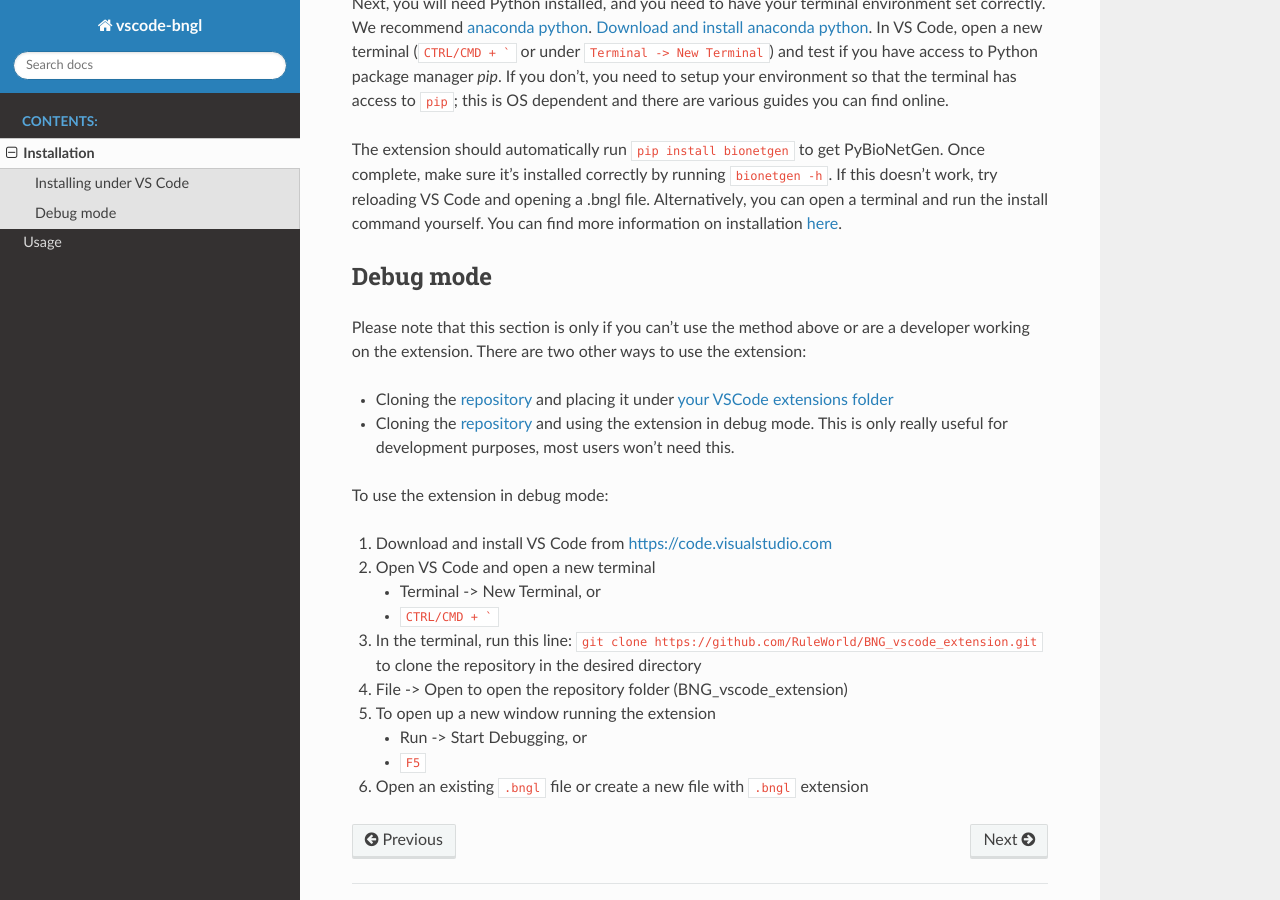
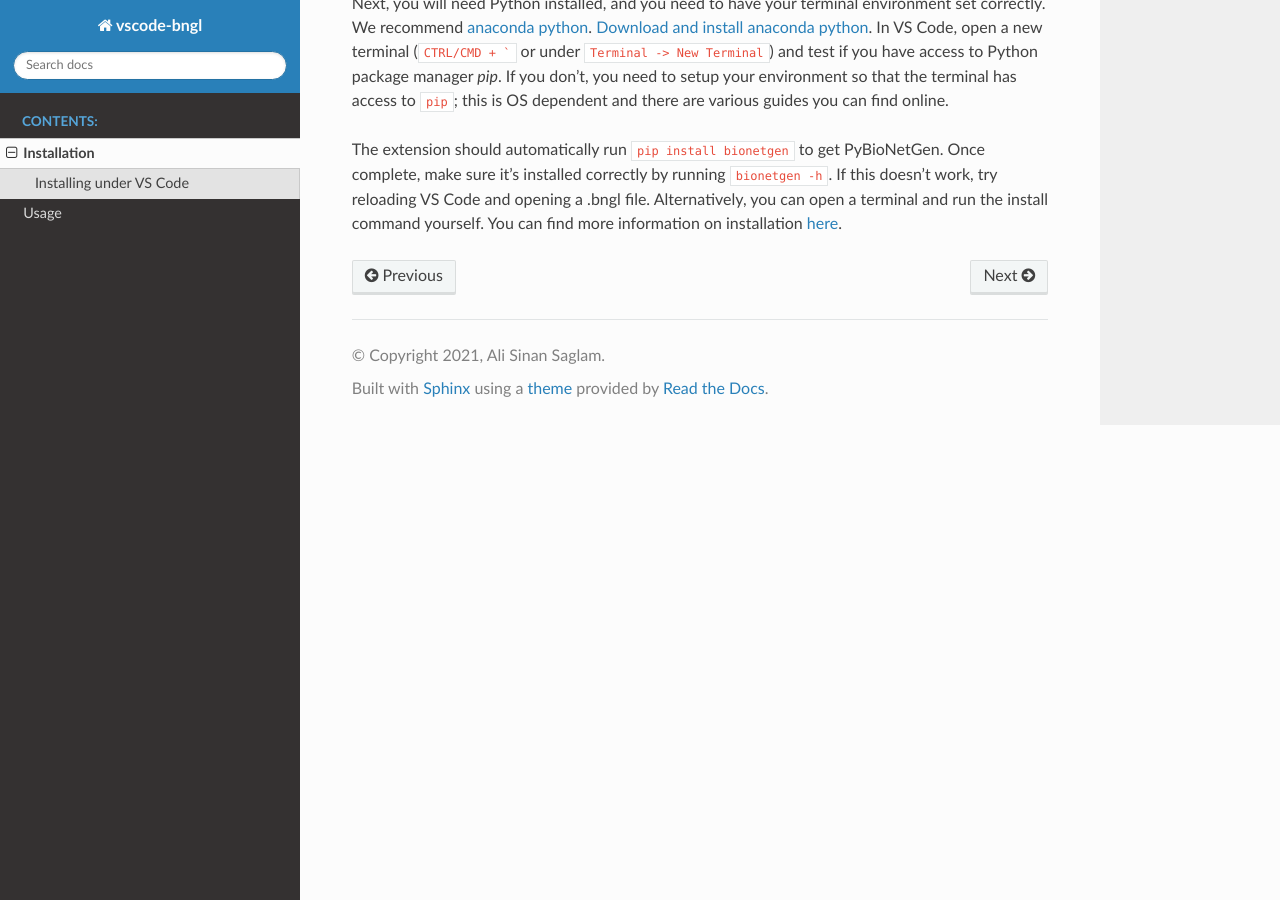
Before and after one commit to RuleWorld/BNG_vscode_extension, a Sphinx documentation site: the page built from docs/source/install.rst, in a window 1280 px wide and 900 px high, scrolled down 537 px. Built offline with Sphinx 7.4.7 and the Read the Docs theme 2.0.0, drawn with Linux system fonts in a browser that asks for light colours; pages that are not in the unit, such as notebooks, are missing from menus.

Commit message:
Moved debug mode information from installation page to new developers page

````diff
--- a/docs/source/index.rst
+++ b/docs/source/index.rst
@@ -18,6 +18,7 @@ This is a `VS Code <https://code.visualstudio.com/>`_ extension for
 
    install
    usage
+   devs
 
 
 Indices and tables
--- a/docs/source/install.rst
+++ b/docs/source/install.rst
@@ -29,29 +29,3 @@ guides you can find online.
 The extension should automatically run ``pip install bionetgen`` to get PyBioNetGen. Once complete, make sure it's installed correctly by
 running ``bionetgen -h``. If this doesn't work, try reloading VS Code and opening a .bngl file. Alternatively, you can open a terminal and run the install command yourself.
 You can find more information on installation `here <https://pybionetgen.readthedocs.io/en/latest/>`_.
-
-Debug mode
-----------
-
-Please note that this section is only if you can't use the method above or are a developer working on the extension. There
-are two other ways to use the extension:
-
-* Cloning the `repository <https://github.com/RuleWorld/BNG_vscode_extension>`_ and placing it under `your VSCode extensions folder <https://code.visualstudio.com/docs/editor/extension-gallery#_where-are-extensions-installed>`_
-* Cloning the `repository <https://github.com/RuleWorld/BNG_vscode_extension>`_ and using the extension in debug mode. This is only really useful for development purposes, most users won't need this.
-
-To use the extension in debug mode:
-
-1. Download and install VS Code from https://code.visualstudio.com
-2. Open VS Code and open a new terminal
-
-   * Terminal -> New Terminal, or
-   * ``CTRL/CMD + ```
-
-3. In the terminal, run this line: ``git clone https://github.com/RuleWorld/BNG_vscode_extension.git`` to clone the repository in the desired directory
-4. File -> Open to open the repository folder (BNG_vscode_extension)
-5. To open up a new window running the extension
-
-   * Run -> Start Debugging, or
-   * ``F5``
-
-6. Open an existing ``.bngl`` file or create a new file with ``.bngl`` extension
````
Also changed, not shown: docs/source/developers.rst (added, +31 -0 lines).
